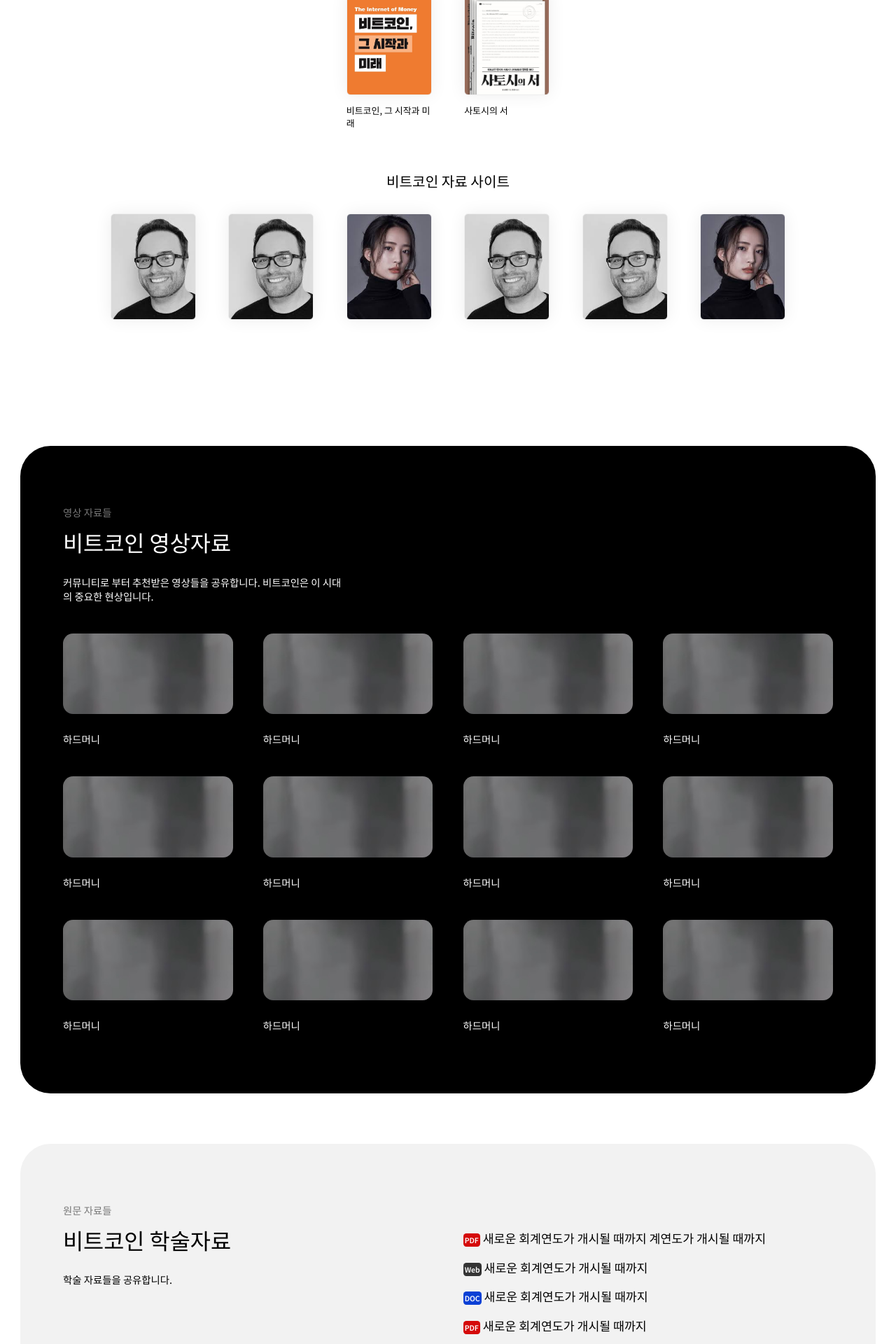
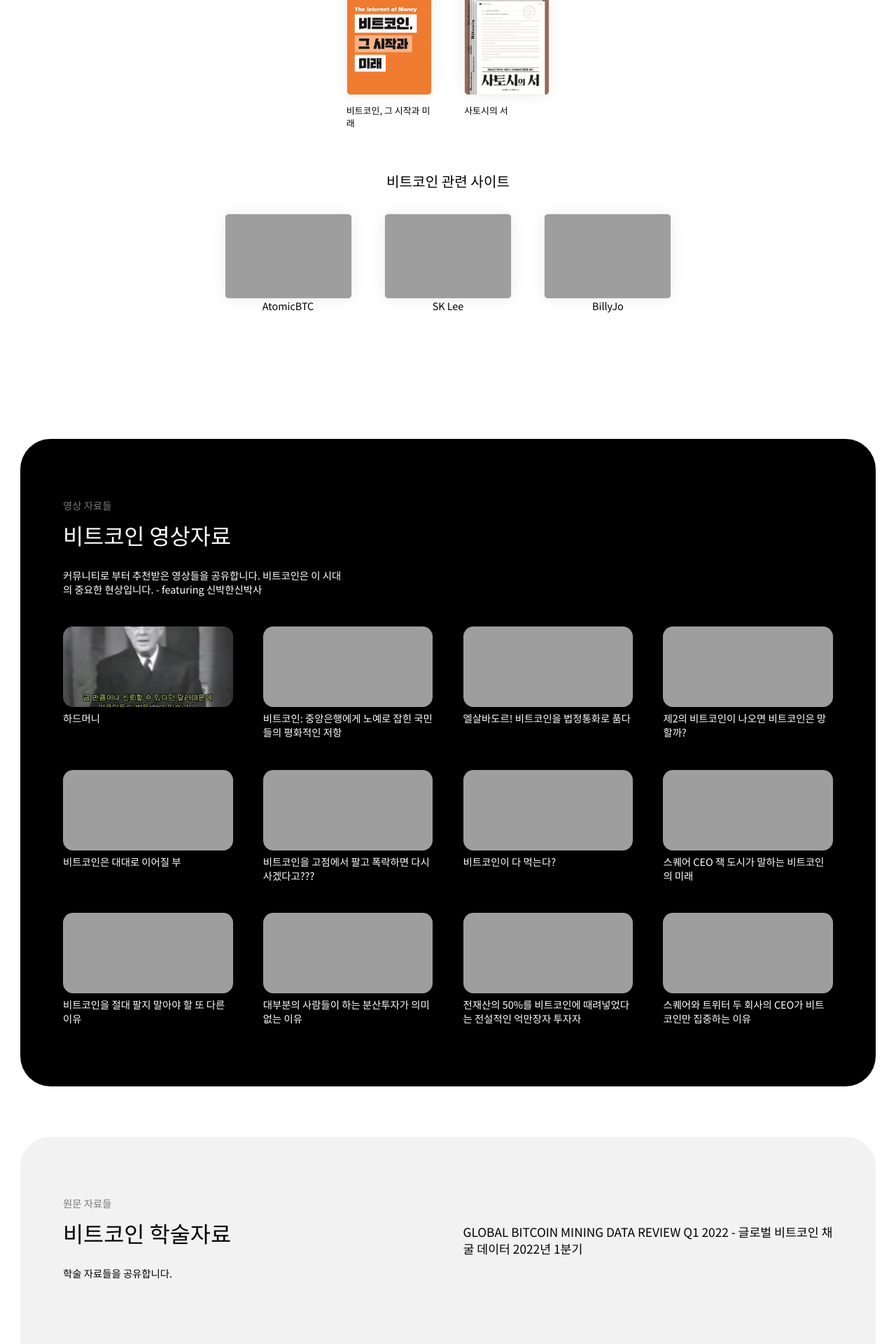
Before and after one commit to bitcoinkrorg/bitcoinkrorg.github.io, a Jekyll site: the page built from page_share.html, in a window 1280 px wide. Shown: the part 1001-2921 px from the top of the page at 70% size. Built offline with Jekyll 4.4.1, drawn with Linux system fonts in a browser that asks for light colours.

Commit message:
lightbox video player applied

```diff
--- /dev/null
+++ b/_includes/footer-video.html
@@ -0,0 +1,57 @@
+<div class="footer">
+	<div class="footer-extra black">
+		<div class="footer-extra-content wrap">
+			<h3>비트코인 스터디</h3>
+			<p>비트코인을 알아가는 시간.  비트코인의 많은 궁금증을 풀어줄 강좌들을 준비했습니다.</p>
+			<div class="block">
+
+			</div>
+		</div>
+	</div>
+	<div class="footer-content wrap"><strong>BITCOIN KR ORG</strong> | 이곳의 모든 글은 저자의 허락 아래 기재되었습니다. 글 인용시 출처를 밝혀주시기 바랍니다.</div>
+</div>
+<script>
+var lightbox = GLightbox();
+lightbox.on('open', (target) => {
+console.log('lightbox opened');
+});
+var lightboxDescription = GLightbox({
+selector: '.glightbox2'
+});
+var lightboxVideo = GLightbox({
+selector: '.glightbox3'
+});
+lightboxVideo.on('slide_changed', ({ prev, current }) => {
+console.log('Prev slide', prev);
+console.log('Current slide', current);
+
+const { slideIndex, slideNode, slideConfig, player } = current;
+
+if (player) {
+if (!player.ready) {
+// If player is not ready
+player.on('ready', (event) => {
+    // Do something when video is ready
+});
+}
+
+player.on('play', (event) => {
+console.log('Started play');
+});
+
+player.on('volumechange', (event) => {
+console.log('Volume change');
+});
+
+player.on('ended', (event) => {
+console.log('Video ended');
+});
+}
+});
+
+var lightboxInlineIframe = GLightbox({
+selector: '.glightbox4'
+});
+</script>
+</body>
+</html>
--- /dev/null
+++ b/_includes/header-video.html
@@ -0,0 +1,42 @@
+<!doctype html>
+
+<html lang="kr">
+<head>
+  <meta charset="utf-8">
+  <meta name="viewport" content="width=device-width,initial-scale=1">
+  <title>BKR</title>
+  <meta name="description" content="비트코인KR 비트코인 코리아 Bitcoin 커뮤니티 모임 자료 번역글">
+  <meta name="author" content="bkr">
+  <meta property="og:title" content="비트코인KR 비트코인 코리아">
+  <meta property="og:type" content="website">
+  <meta property="og:url" content="https://bitcoinkr.org">
+  <meta property="og:description" content="비트코인KR 비트코인 Bitcoin 커뮤니티 모임 자료 번역글">
+  <meta property="og:image" content="{{ site.url }}/asset/image.png">
+  <link rel="icon" href="{{ site.url }}/asset/favicon.ico">
+  <link rel="icon" href="{{ site.url }}/asset/favicon.svg" type="image/svg+xml">
+  <link rel="apple-touch-icon" href="{{ site.url }}/asset/apple-touch-icon.png">
+  <link rel="preconnect" href="https://fonts.googleapis.com">
+	<link rel="preconnect" href="https://fonts.gstatic.com" crossorigin>
+	<link href="https://fonts.googleapis.com/css2?family=Noto+Sans+KR:wght@400;500;600&display=swap" rel="stylesheet">
+  <link rel="stylesheet" href="{{ site.url }}/css/reset.css">
+  <link rel="stylesheet" href="{{ site.url }}/css/style.css?v=1.0">
+  <link rel="stylesheet" href="https://cdn.jsdelivr.net/npm/glightbox/dist/css/glightbox.min.css" />
+  <script src="https://cdn.jsdelivr.net/gh/mcstudios/glightbox/dist/js/glightbox.min.js"></script>
+</head>
+
+<body>
+<div class="header">
+	<div class="logo"><a href="{{ site.url }}">BITCOIN KR ORG</a></div>
+	<div class="menu">
+		<ul>
+    <li><a href="{{ site.url }}/study">스터디.</a></li>
+    <!-- <li><a href="{{ site.url }}/posts/">포스트.</a></li> -->
+    <li><a href="{{ site.url }}/translation">번역.</a></li>
+    <li><a href="{{ site.url }}/column">칼럼.</a></li>
+    <li><a href="{{ site.url }}/share">자료.</a></li>
+    <li><a href="{{ site.url }}/community">커뮤니티.</a></li>
+    <li><a href="{{ site.url }}/english">English.</a></li>
+    </ul>
+	</div>
+	<div class="menu_btn"><img src="{{ site.url }}/asset/img/icon/logo.png" alt=""></div>
+</div>
--- a/_layouts/translation.html
+++ b/_layouts/translation.html
@@ -31,6 +31,7 @@
 			<a href="{{ site.url }}/tags/{{ page.authorid }}" class="btn_address">번역: {{ page.author }}</a>
 
 		</div>
+
 	</div>
 
 	<div class="block" style="text-align: center;padding: 4em 0;">
--- /dev/null
+++ b/_layouts/video.html
@@ -0,0 +1,3 @@
+{% include header-video.html %}
+{{ content }}
+{% include footer-video.html %}
--- a/_sass/page.scss
+++ b/_sass/page.scss
@@ -73,7 +73,9 @@ article-list
 					a {
 					display: block;
 					width: 100%;
-					background: #f4f4f4;
+					background-color: #f4f4f4;
+					background-size: cover;
+					background-position: center;
 					height: 8em;
 					border-radius: 1em;
 					margin-bottom: 0.4em;
@@ -181,6 +183,32 @@ article-list
 		}
 	}
 }
+.site-list {
+	li {
+		display: inline-block;
+		margin: 1.5em;
+		text-align: center;
+		vertical-align: top;
+
+		.site-screenshot {
+			background-color: #f4f4f4;
+			box-shadow: 0px 0px 25px 0px rgba(0,0,0,0.07);
+			border: 1px solid #eee;
+			background-size: cover;
+			border-radius: .4em;
+			display: block;
+			width: 180px;
+			height: 120px;
+		}
+		.site-name {
+			font-size: 0.9em;
+			width: 180px;
+			text-align: left;
+			display: block;
+			padding-top: 1em;
+		}
+	}
+}
 .article-list {
 	//text-align:left;
 	li {
--- a/_sass/responsive.scss
+++ b/_sass/responsive.scss
@@ -271,4 +271,22 @@ page
 			}
 		}
 	}
+	.book-list {
+		li {
+			margin: 1em;
+		}
+	}
+	.site-list {
+		li {
+			margin: 1em;
+			.site-screenshot {
+				width: 120px;
+				height: 80px;
+			}
+			.site-name {
+				width: 120px;
+				overflow-x: hidden;
+			}
+		}
+	}
 }
--- a/page_share.html
+++ b/page_share.html
@@ -31,14 +30,14 @@ permalink: /share/
 					<li><a href="http://www.yes24.com/Product/Goods/97125552" style="background-image: url({{ site.url }}/asset/img/reference/satoshi.jpg);" class="book-photo" target="_blank"></a><a href="" class="book-name" target="_blank">사토시의 서</a></li>
 				</ul>
 
-				<h6>비트코인 자료 사이트</h6>
-				<ul class="book-list">
-					<li><a href="" style="background-image: url({{ site.url }}/asset/img/profile/test2.jpg);" class="book-photo"></a></li>
-					<li><a href="" style="background-image: url({{ site.url }}/asset/img/profile/test2.jpg);" class="book-photo"></a></li>
-					<li><a href="" style="background-image: url({{ site.url }}/asset/img/profile/test3.jpg);" class="book-photo"></a></li>
-					<li><a href="" style="background-image: url({{ site.url }}/asset/img/profile/test2.jpg);" class="book-photo"></a></li>
-					<li><a href="" style="background-image: url({{ site.url }}/asset/img/profile/test2.jpg);" class="book-photo"></a></li>
-					<li><a href="" style="background-image: url({{ site.url }}/asset/img/profile/test3.jpg);" class="book-photo"></a></li>
+				<h6>비트코인 관련 사이트</h6>
+				<ul class="site-list">
+					<li><a href="https://atomicbtc.net" style="background-image: url({{ site.url }}/asset/img/reference/web-atomic.jpg);" class="site-screenshot"></a><span>AtomicBTC</span></li>
+					<li><a href="https://blog.naver.com/morleyav" style="background-image: url({{ site.url }}/asset/img/reference/web-sklee.jpg);" class="site-screenshot"></a><span>SK Lee</span></li>
+					<li><a href="https://billyjo.substack.com/" style="background-image: url({{ site.url }}/asset/img/reference/web-billy.jpg);" class="site-screenshot"></a><span>BillyJo</span></li>
+
+					<!-- <li><a href="https://bitcoinminingcouncil.com/" style="background-image: url({{ site.url }}/asset/img/profile/test2.jpg);" class="site-screenshot"></a><span>Mining Council</span></li>
+					<li><a href="" style="background-image: url({{ site.url }}/asset/img/profile/test3.jpg);" class="site-screenshot"></a></li> -->
 				</ul>
 			</div>
 
@@ -49,22 +48,22 @@ permalink: /share/
 				<div class="block">
 					<h6>영상 자료들</h6>
 					<h3>비트코인 영상자료</h3>
-					<p>커뮤니티로 부터 추천받은 영상들을 공유합니다.  비트코인은 이 시대의 중요한 현상입니다.</p>
+					<p>커뮤니티로 부터 추천받은 영상들을 공유합니다.  비트코인은 이 시대의 중요한 현상입니다.  - featuring 신박한신박사</p>
 				</div>
 				<div class="blocks">
-					<ul class="col-4">
-						<li><a href="https://www.youtube.com/watch?v=K3H48_sC03c" style="background-image: url({{ site.url }}/asset/img/reference/vid_hardmoney.jpg);" target="_blank"></a><br>하드머니</li>
-						<li><a href="https://www.youtube.com/watch?v=K3H48_sC03c" style="background-image: url({{ site.url }}/asset/img/reference/vid_hardmoney.jpg);" target="_blank"></a><br>하드머니</li>
-						<li><a href="https://www.youtube.com/watch?v=K3H48_sC03c" style="background-image: url({{ site.url }}/asset/img/reference/vid_hardmoney.jpg);" target="_blank"></a><br>하드머니</li>
-						<li><a href="https://www.youtube.com/watch?v=K3H48_sC03c" style="background-image: url({{ site.url }}/asset/img/reference/vid_hardmoney.jpg);" target="_blank"></a><br>하드머니</li>
-						<li><a href="https://www.youtube.com/watch?v=K3H48_sC03c" style="background-image: url({{ site.url }}/asset/img/reference/vid_hardmoney.jpg);" target="_blank"></a><br>하드머니</li>
-						<li><a href="https://www.youtube.com/watch?v=K3H48_sC03c" style="background-image: url({{ site.url }}/asset/img/reference/vid_hardmoney.jpg);" target="_blank"></a><br>하드머니</li>
-						<li><a href="https://www.youtube.com/watch?v=K3H48_sC03c" style="background-image: url({{ site.url }}/asset/img/reference/vid_hardmoney.jpg);" target="_blank"></a><br>하드머니</li>
-						<li><a href="https://www.youtube.com/watch?v=K3H48_sC03c" style="background-image: url({{ site.url }}/asset/img/reference/vid_hardmoney.jpg);" target="_blank"></a><br>하드머니</li>
-						<li><a href="https://www.youtube.com/watch?v=K3H48_sC03c" style="background-image: url({{ site.url }}/asset/img/reference/vid_hardmoney.jpg);" target="_blank"></a><br>하드머니</li>
-						<li><a href="https://www.youtube.com/watch?v=K3H48_sC03c" style="background-image: url({{ site.url }}/asset/img/reference/vid_hardmoney.jpg);" target="_blank"></a><br>하드머니</li>
-						<li><a href="https://www.youtube.com/watch?v=K3H48_sC03c" style="background-image: url({{ site.url }}/asset/img/reference/vid_hardmoney.jpg);" target="_blank"></a><br>하드머니</li>
-						<li><a href="https://www.youtube.com/watch?v=K3H48_sC03c" style="background-image: url({{ site.url }}/asset/img/reference/vid_hardmoney.jpg);" target="_blank"></a><br>하드머니</li>
+					<ul class="video-list col-4">
+						<li><a href="https://www.youtube.com/watch?v=K3H48_sC03c" style="background-image: url({{ site.url }}/asset/img/reference/vid_hardmoney.jpg);" target="_blank" class="glightbox4"></a><span>하드머니</span></li>
+						<li><a href="https://www.youtube.com/watch?v=Twhr93vH5-0" style="background-image: url({{ site.url }}/asset/img/reference/vid2.jpg);" target="_blank" class="glightbox4"></a><span>비트코인: 중앙은행에게 노예로 잡힌 국민들의 평화적인 저항</span></li>
+						<li><a href="https://www.youtube.com/watch?v=CB7R8IuIlOk&t=350s" style="background-image: url({{ site.url }}/asset/img/reference/vid3.jpg);" target="_blank" class="glightbox4"></a><span>엘살바도르! 비트코인을 법정통화로 품다</span></li>
+						<li><a href="https://www.youtube.com/watch?v=aVamgvWhPBo&t=163s" style="background-image: url({{ site.url }}/asset/img/reference/vid4.jpg);" target="_blank" class="glightbox4"></a><span>제2의 비트코인이 나오면 비트코인은 망할까?</span></li>
+						<li><a href="https://www.youtube.com/watch?v=KYK7ZFXvOmI&t=732s" style="background-image: url({{ site.url }}/asset/img/reference/vid5.jpg);" target="_blank" class="glightbox4"></a><span>비트코인은 대대로 이어질 부</span></li>
+						<li><a href="https://www.youtube.com/watch?v=wXg7MS5NSVk&t=524s" style="background-image: url({{ site.url }}/asset/img/reference/vid6.jpg);" target="_blank class="glightbox4""></a><span>비트코인을 고점에서 팔고 폭락하면 다시 사겠다고???</span></li>
+						<li><a href="https://www.youtube.com/watch?v=0qfeTjLhXe8" style="background-image: url({{ site.url }}/asset/img/reference/vid7.jpg);" target="_blank" class="glightbox4"></a><span>비트코인이 다 먹는다?</span></li>
+						<li><a href="https://www.youtube.com/watch?v=Bg_B5p2oeQU" style="background-image: url({{ site.url }}/asset/img/reference/vid8.jpg);" target="_blank" class="glightbox4"></a><span>스퀘어 CEO 잭 도시가 말하는 비트코인의 미래</span></li>
+						<li><a href="https://www.youtube.com/watch?v=cIhzotL1Sac" style="background-image: url({{ site.url }}/asset/img/reference/vid9.jpg);" target="_blank" class="glightbox4"></a><span>비트코인을 절대 팔지 말아야 할 또 다른 이유</span></li>
+						<li><a href="https://www.youtube.com/watch?v=QRgric1_4iY" style="background-image: url({{ site.url }}/asset/img/reference/vid10.jpg);" target="_blank" class="glightbox4"></a><span>대부분의 사람들이 하는 분산투자가 의미없는 이유</span></li>
+						<li><a href="https://www.youtube.com/watch?v=AdzutgOAWsE" style="background-image: url({{ site.url }}/asset/img/reference/vid11.jpg);" target="_blank" class="glightbox4"></a><span>전재산의 50%를 비트코인에 때려넣었다는 전설적인 억만장자 투자자</span></li>
+						<li><a href="https://www.youtube.com/watch?v=evs5NnUyzmQ" style="background-image: url({{ site.url }}/asset/img/reference/vid12.jpg);" target="_blank" class="glightbox4"></a><span>스퀘어와 트위터 두 회사의 CEO가 비트코인만 집중하는 이유</span></li>
 
 					</ul>
 				</div>
@@ -80,17 +79,13 @@ permalink: /share/
 				</div>
 				<div class="list">
 					<ul>
-						<li><a href=""><span class="type type-pdf">PDF</span> 새로운 회계연도가 개시될 때까지 계연도가 개시될 때까지</a></li>
-						<li><a href=""><span class="type type-web">Web</span> 새로운 회계연도가 개시될 때까지</a></li>
-						<li><a href=""><span class="type type-doc">DOC</span> 새로운 회계연도가 개시될 때까지</a></li>
-						<li><a href=""><span class="type type-pdf">PDF</span> 새로운 회계연도가 개시될 때까지</a></li>
-						<li><a href=""><span class="type type-pdf">PDF</span> 새로운 회계연도가 개시될 때까지</a></li>
+						<li><a href="https://bitcoinminingcouncil.com/wp-content/uploads/2022/04/2022.04.25-Q1_2022_BMC_Presentation.pdf">GLOBAL BITCOIN MINING DATA REVIEW Q1 2022</a> - 글로벌 비트코인 채굴 데이터 2022년 1분기</li>
+
+
 					</ul>
 				</div>
 			</div>
 		</div>
 
 	</div>
-
-
 </div>
```
Also changed, not shown: other parts of page_share.html (+1 -2 lines), page_community.html (+10 -9 lines).
